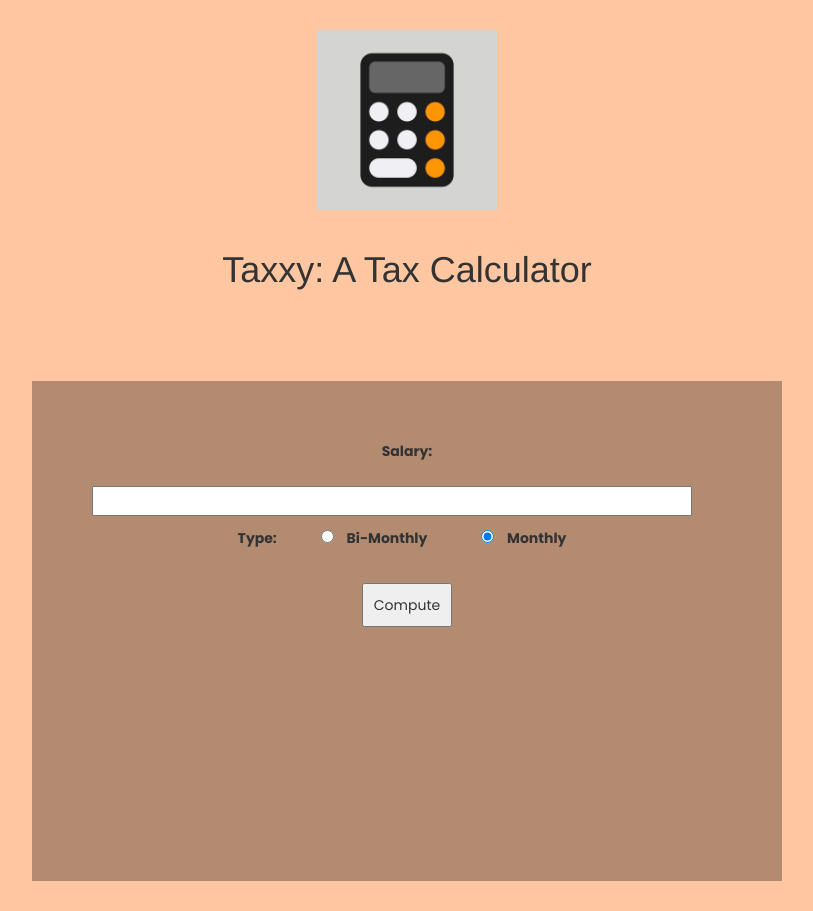
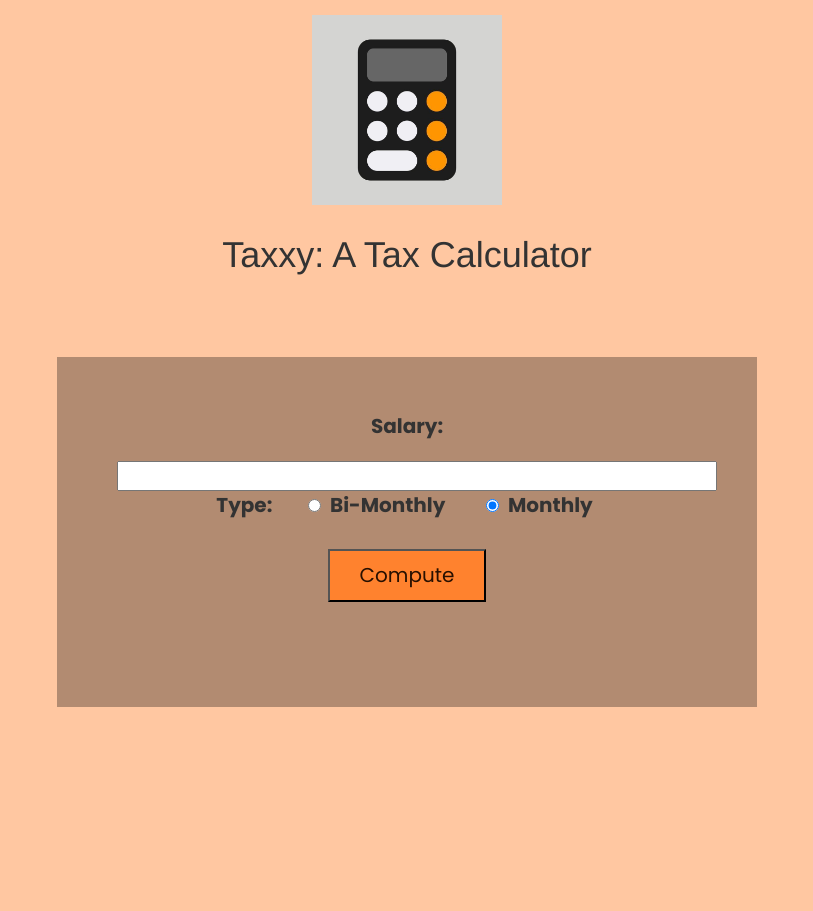
Before and after one commit to ashleymanaog/2itg_manaog, a PHP site: page /taxxy.php in a window 1280 px wide. Shown: the whole page, without its empty margins (233-1046 px from the left). After the commit the page ends 707 px from the top, so only its background shows below. Run offline with PHP 8.4, Linux system fonts and the light colour scheme.

Commit message:
FINISHED VERSION OF CSS <3

```diff
--- a/P-A1/style.css
+++ b/P-A1/style.css
@@ -1,22 +1,30 @@
 * {
     margin: 0;
-    padding: 10px;
+    padding: 5px;
     font-family: "Poppins", sans-serif;
     text-align: center;
+    font-size: 20px;
+  }
 
-  }
 .img{
   width: 75px;
   height:60px;
 }
 .box {
-	width: 750px;
-  height:500px;
+	width: 700px;
+  height:350px;
 	background: rgba(0, 0, 0, 0.3);
 	padding: 50px;
 	text-align: center;
 	margin: auto;
 	margin-top: 5%;
+}
+.compute{
+    background-color: #ff822e;
+    color: #281000;
+    margin-top: 1rem; ;
+    padding: 10px 30px;
+    font-family: Poppins;
 }
 .salary{
   padding: 10px;
```
